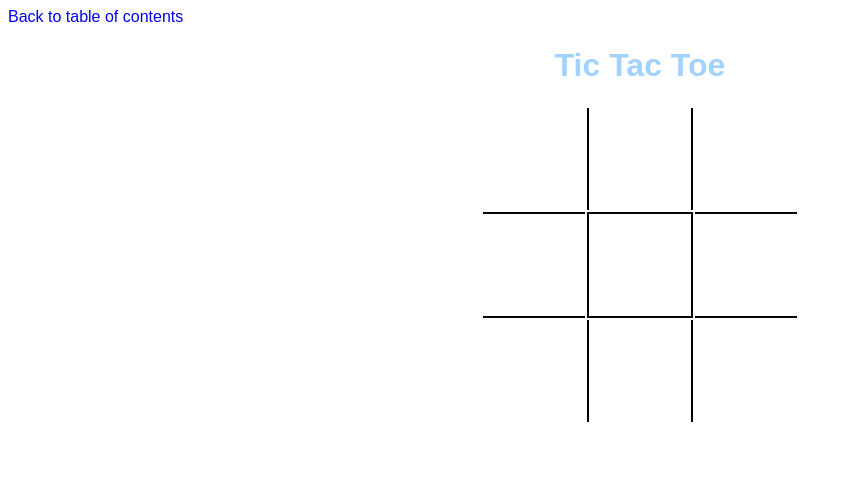
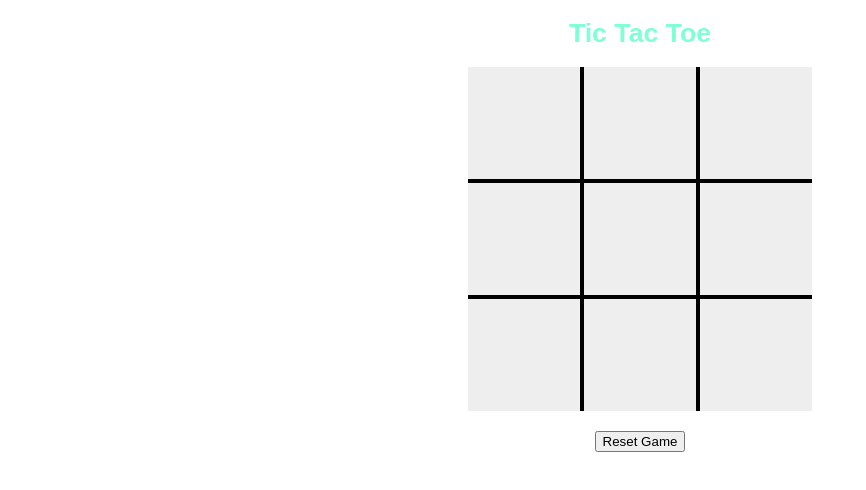
Before and after one commit to namirabal/WDD330-NM, a plain HTML site: page week04/team.html in a window 1280 px wide. Shown: the whole page, without its empty margins (0-866 px from the left). Drawn offline with Linux system fonts and the light colour scheme.

Commit message:
Tic Tac Toc

```diff
--- a/week04/style.css
+++ b/week04/style.css
@@ -1,28 +1,43 @@
+html {
+  text-align: center;
+}
 body {
   font-family: Arial, Helvetica, sans-serif;
 }
 h1 {
-  text-align: center;
-  color: #a2d2ff;
+  color: aquamarine;
+  font-size: 20pt;
 }
-td {
-  width: 100px;
-  height: 100px;
+button {
+  margin-top: 20px;
+  cursor: pointer;
 }
-table {
-  margin: auto;
+
+#container {
+  display: inline-block;
+  background-color: black;
 }
-.vertical {
-  border-left: 2px solid black;
-  border-right: 2px solid black;
+
+#board {
+  display: grid;
+  grid-template-columns: repeat(3, 7rem);
+  grid-template-rows: repeat(3, 7rem);
+  grid-gap: 0.25rem;
+  width: content;
 }
-.horizontal {
-  border-top: 2px solid black;
-  border-bottom: 2px solid black;
+
+#board > div {
+  background-color: #eee;
+  color: red;
+  font-weight: bold;
+  font-size: 7rem;
+  display: flex;
+  justify-content: center;
+  align-items: center;
+  cursor: pointer;
 }
-#square {
-  border: 2px solid black;
+
+#winnersCircle {
+  font-size: 5rem;
+  color: blueviolet;
 }
-a {
-  text-decoration: none;
-}
--- a/week04/team.html
+++ b/week04/team.html
@@ -1,32 +1,21 @@
 <!DOCTYPE html>
-<html lang="en">
-    <head>
-        <meta charset="UTF-8">
-        <meta name="viewport" content="width=device-width, initial-scale=1.0">
-        <title> WDD 330 Porfolio - Natasha Mirabal</title>
-        <link rel="stylesheet" href="../week04/style.css">
-        <link rel="javascript" href="main.js">
-    </head>
+<html lang="en" dir="ltr">
+  <head>
+    <meta charset="utf-8">
+    <title>WDD 330 | Week 4 Assignment</title>
+    <link rel="stylesheet" href="./style.css">
+    <link rel="stylesheet" href="../week04/style.css">
+    <script src="../week04/team.js" charset="utf-8" defer></script>
+  </head>
 
-<body>
-    <a href="../index.html">Back to table of contents</a>
+  <body>
     <h1>Tic Tac Toe</h1>
-    <table>
-        <tr>
-            <td></td>
-            <td class="vertical"></td>
-            <td></td>
-        </tr>
-        <tr>
-            <td class="horizontal"></td>
-            <td id="square"></td>
-            <td class="horizontal"></td>
-        </tr>
-        <tr>
-            <td></td>
-            <td class="vertical"></td>
-            <td></td>
-        </tr>
-    </table>
-</body>
+    <span id="winnersCircle"></span>
+    <div>
+      <div id="container">
+        <div id="board"></div>
+      </div>
+    </div>
+    <button id="reset">Reset Game</button>
+  </body>
 </html>
--- a/week04/team.js
+++ b/week04/team.js
@@ -0,0 +1,72 @@
+(() => {
+    const numberOfTiles = 9;
+    let playing;
+    let board;
+    let currentTurn;
+
+    const checkWinStates = () => {
+      const winStates = [
+        [0, 1, 2],
+        [3, 4, 5],
+        [6, 7, 8],
+        [0, 3, 6],
+        [1, 4, 7],
+        [2, 5, 8],
+        [0, 4, 8],
+        [2, 4, 6],
+      ];
+
+      winStates.forEach(locations => {
+        if (!playing) { return; }
+        const marks = locations.map(i => board[i]);
+        const uniq = Array.from(new Set(marks));
+        if (uniq.length === 1 && uniq[0]) {
+          document.querySelector('#winnersCircle').innerHTML = currentTurn + ' won!';
+          playing = false;
+        }
+      });
+
+      if (playing) {
+        // Check cat's game
+        const uniq = board.filter(s => !!s);
+        if (uniq.length === board.length) {
+          document.querySelector('#winnersCircle').innerHTML = 'Cat\'s game!';
+          playing = false;
+        }
+      }
+    };
+
+    const manageClick = event => {
+      const index = event.target.getAttribute('data-index');
+      if (playing && !board[index]) {
+        board[index] = currentTurn;
+        event.target.innerHTML = currentTurn;
+        checkWinStates();
+        currentTurn = currentTurn === 'X' ? 'O' : 'X';
+      }
+    };
+
+    const paintBoard = () => {
+      document.querySelector('#board').innerHTML = '';
+      document.querySelector('#winnersCircle').innerHTML = '';
+      board.forEach((square, index) => {
+        const ele = document.createElement('div');
+        ele.setAttribute('data-index', index);
+        ele.addEventListener('click', manageClick);
+        ele.innerHTML = square;
+
+        document.querySelector('#board').appendChild(ele);
+      });
+
+    };
+
+    const setupGame = event => {
+      playing = true;
+      board = new Array(numberOfTiles).fill(null);
+      currentTurn = 'X';
+      paintBoard();
+    };
+
+    document.querySelector('#reset').addEventListener('click', setupGame);
+    setupGame();
+  })();
```
